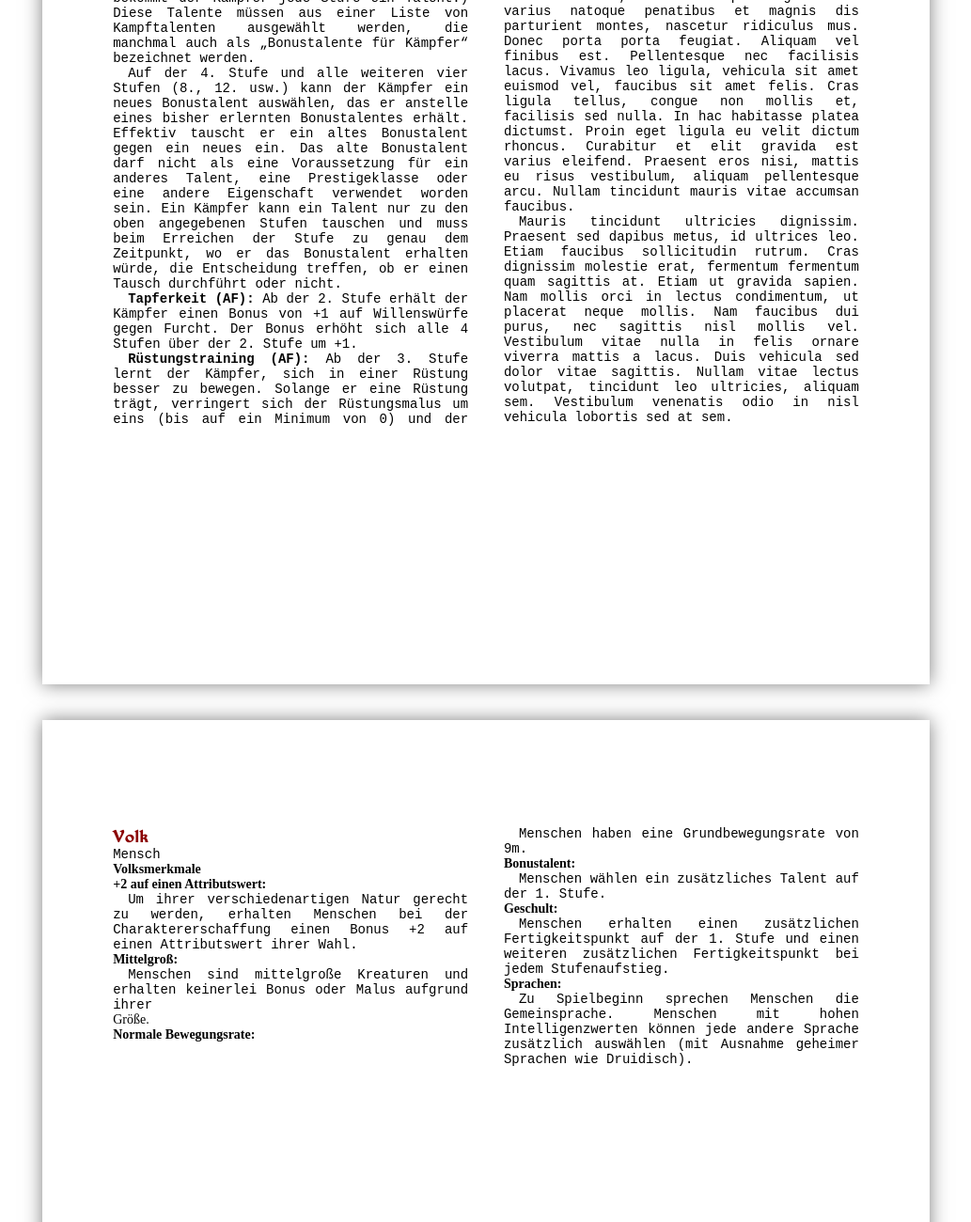
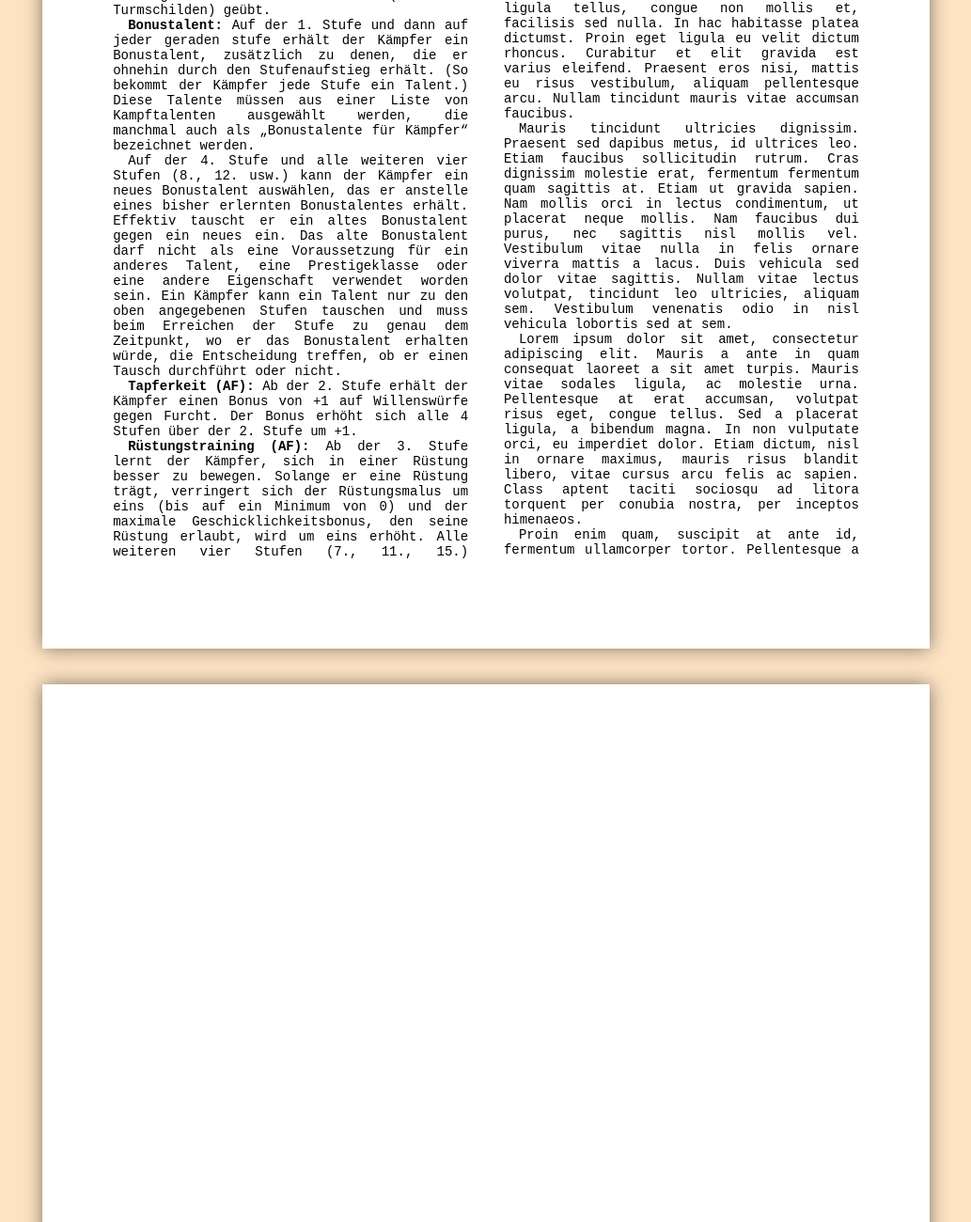
Before and after one commit to jotiheranbnach/rpg-rulebook-template, a website: page src/index.html in a window 1280 px wide. Shown: the part 680-1980 px from the top of the page at 94% size, without its empty margins (123-1156 px from the left). Drawn offline with Linux system fonts and the light colour scheme; a web font is replaced by a local one.

Commit message:
Minor tweaks to file structure and content.

```diff
--- a/src/index.html
+++ b/src/index.html
@@ -17,6 +17,9 @@
 <div class="book">
     <div class="page" size="A4">
         <h3>Klasse</h3>
+        <p>Lorem ipsum dolor sit amet, consectetur adipiscing elit. Mauris a ante in quam consequat laoreet a sit amet
+            turpis. Mauris vitae sodales ligula, ac molestie urna. Pellentesque at erat accumsan, volutpat risus eget,
+            congue tellus. Sed a placerat ligula, a bibendum magna.</p>
         <p>Lorem ipsum dolor sit amet, consectetur adipiscing elit. Mauris a ante in quam consequat laoreet a sit amet
             turpis. Mauris vitae sodales ligula, ac molestie urna. Pellentesque at erat accumsan, volutpat risus eget,
             congue tellus. Sed a placerat ligula, a bibendum magna.</p>
@@ -61,8 +64,24 @@
             Waffengruppen eine auswählen. Immer wenn er
             einen Angriff mit einer Waffe aus der gewählten Gruppe durchführt, erhält er einen Bonus von +1 auf den
             Angriff und den Schaden.</p>
-        <br>
-        <br>
+        <p>Lorem ipsum dolor sit amet, consectetur adipiscing elit. Mauris a ante in quam consequat laoreet a sit amet
+            turpis. Mauris vitae sodales ligula, ac molestie urna. Pellentesque at erat accumsan, volutpat risus eget,
+            congue tellus. Sed a placerat ligula, a bibendum magna. In non vulputate orci, eu imperdiet dolor. Etiam
+            dictum, nisl in ornare maximus, mauris risus blandit libero, vitae cursus arcu felis ac sapien. Class aptent
+            taciti sociosqu ad litora torquent per conubia nostra, per inceptos himenaeos.</p>
+        <p>Proin enim quam, suscipit at ante id, fermentum ullamcorper tortor. Pellentesque a maximus mauris, ac
+            ullamcorper augue. Orci varius natoque penatibus et magnis dis parturient montes, nascetur ridiculus mus.
+            Donec porta porta feugiat. Aliquam vel finibus est. Pellentesque nec facilisis lacus. Vivamus leo ligula,
+            vehicula sit amet euismod vel, faucibus sit amet felis. Cras ligula tellus, congue non mollis et, facilisis
+            sed nulla. In hac habitasse platea dictumst. Proin eget ligula eu velit dictum rhoncus. Curabitur et elit
+            gravida est varius eleifend. Praesent eros nisi, mattis eu risus vestibulum, aliquam pellentesque arcu.
+            Nullam tincidunt mauris vitae accumsan faucibus.</p>
+        <p>Mauris tincidunt ultricies dignissim. Praesent sed dapibus metus, id ultrices leo. Etiam faucibus
+            sollicitudin rutrum. Cras dignissim molestie erat, fermentum fermentum quam sagittis at. Etiam ut gravida
+            sapien. Nam mollis orci in lectus condimentum, ut placerat neque mollis. Nam faucibus dui purus, nec
+            sagittis nisl mollis vel. Vestibulum vitae nulla in felis ornare viverra mattis a lacus. Duis vehicula sed
+            dolor vitae sagittis. Nullam vitae lectus volutpat, tincidunt leo ultricies, aliquam sem. Vestibulum
+            venenatis odio in nisl vehicula lobortis sed at sem.</p>
         <p>Lorem ipsum dolor sit amet, consectetur adipiscing elit. Mauris a ante in quam consequat laoreet a sit amet
             turpis. Mauris vitae sodales ligula, ac molestie urna. Pellentesque at erat accumsan, volutpat risus eget,
             congue tellus. Sed a placerat ligula, a bibendum magna. In non vulputate orci, eu imperdiet dolor. Etiam
@@ -84,51 +103,9 @@
     </div>
 
     <div class="page" size="A4">
-        <h3>Volk</h3>
-        <p>Mensch</p>
-        <strong>Volksmerkmale</strong>
-        <h4>+2 auf einen Attributswert:</h4>
-        <p>Um ihrer verschiedenartigen Natur gerecht zu werden, erhalten Menschen bei der Charaktererschaffung einen
-            Bonus
-            +2 auf einen Attributswert ihrer Wahl.</p>
-        <h4>Mittelgroß:</h4>
-        <p>Menschen sind mittelgroße Kreaturen und erhalten keinerlei Bonus oder Malus aufgrund ihrer</p>Größe.<h4>
-        Normale
-        Bewegungsrate:</h4>
-        <p>Menschen haben eine Grundbewegungsrate von 9m.</p>
-        <h4>Bonustalent:</h4>
-        <p>Menschen wählen ein zusätzliches Talent auf der 1. Stufe.</p>
-        <h4>Geschult:</h4>
-        <p>Menschen erhalten einen zusätzlichen Fertigkeitspunkt auf der 1. Stufe und einen weiteren zusätzlichen
-            Fertigkeitspunkt bei jedem Stufenaufstieg.</p>
-        <h4>Sprachen:</h4>
-        <p>Zu Spielbeginn sprechen Menschen die Gemeinsprache. Menschen mit hohen Intelligenzwerten können jede
-            andere
-            Sprache zusätzlich auswählen (mit Ausnahme geheimer Sprachen wie Druidisch).</p>
     </div>
 
     <div class="page" size="A4">
-        <h3>Volk</h3>
-        <p>Mensch</p>
-        <strong>Volksmerkmale</strong>
-        <h4>+2 auf einen Attributswert:</h4>
-        <p>Um ihrer verschiedenartigen Natur gerecht zu werden, erhalten Menschen bei der Charaktererschaffung einen
-            Bonus
-            +2 auf einen Attributswert ihrer Wahl.</p>
-        <h4>Mittelgroß:</h4>
-        <p>Menschen sind mittelgroße Kreaturen und erhalten keinerlei Bonus oder Malus aufgrund ihrer</p>Größe.<h4>
-        Normale
-        Bewegungsrate:</h4>
-        <p>Menschen haben eine Grundbewegungsrate von 9m.</p>
-        <h4>Bonustalent:</h4>
-        <p>Menschen wählen ein zusätzliches Talent auf der 1. Stufe.</p>
-        <h4>Geschult:</h4>
-        <p>Menschen erhalten einen zusätzlichen Fertigkeitspunkt auf der 1. Stufe und einen weiteren zusätzlichen
-            Fertigkeitspunkt bei jedem Stufenaufstieg.</p>
-        <h4>Sprachen:</h4>
-        <p>Zu Spielbeginn sprechen Menschen die Gemeinsprache. Menschen mit hohen Intelligenzwerten können jede
-            andere
-            Sprache zusätzlich auswählen (mit Ausnahme geheimer Sprachen wie Druidisch).</p>
     </div>
 </div>
 
--- a/src/styles/_structure.scss
+++ /dev/null
@@ -1,31 +0,0 @@
-@import "variables";
-
-.head {
-  position: fixed;
-  top: 0;
-  left: 0;
-  right: 0;
-  height: 5vh;
-
-  display: flex;
-  align-items: center;
-  background-color: darkslategray;
-  padding: 0 $page-gap;
-
-  h1 {
-    color: white;
-  }
-}
-
-.book {
-  background-color: white;
-  display: flex;
-  flex-direction: column;
-  align-items: center;
-
-  padding: 5vh $page-gap $page-gap $page-gap;
-  @media print{
-    display: inherit;
-    padding: 0;
-  }
-}
--- /dev/null
+++ b/src/styles/book/_book.scss
@@ -0,0 +1,20 @@
+@import "../core/variables";
+
+@page {
+    size: A4;
+    margin: $a4-margin-top $a4-margin-right $a4-margin-bottom $a4-margin-left;
+}
+
+.book {
+  background-color: bisque;
+  display: flex;
+  flex-direction: column;
+  align-items: center;
+
+  padding: 5vh $page-gap $page-gap $page-gap;
+
+  @media print{
+    display: inherit;
+    padding: 0;
+  }
+}
--- a/src/styles/_page.scss
+++ b/src/styles/book/_page.scss
@@ -1,4 +1,4 @@
-@import "variables";
+@import "../core/variables";
 
 .page {
   background-color: white;
--- a/src/styles/_typography.scss
+++ b/src/styles/book/_typography.scss
@@ -17,7 +17,4 @@ p {
   font-family: "Source Serif Pro", monospace;
   text-align: justify;
   text-indent: 1rem;
-  //&:first-line{
-  //  text-indent: 0;
-  //}
 }
--- /dev/null
+++ b/src/styles/core/_head.scss
@@ -0,0 +1,18 @@
+@import "variables";
+
+.head {
+    position: fixed;
+    top: 0;
+    left: 0;
+    right: 0;
+    height: 5vh;
+
+    display: flex;
+    align-items: center;
+    background-color: darkslategray;
+    padding: 0 $page-gap;
+
+    h1 {
+        color: white;
+    }
+}
--- a/src/styles/_variables.scss
+++ b/src/styles/core/_variables.scss
@@ -3,9 +3,9 @@
 $a4-page-width: 21cm;
 $a4-page-height: 29.7cm;
 
-$a4-margin-top: 3cm;
+$a4-margin-top: 2.5cm;
 $a4-margin-right: 2cm;
-$a4-margin-bottom: 3cm;
+$a4-margin-bottom: 2.5cm;
 $a4-margin-left: 2cm;
 
 // Display variables
--- a/src/styles/styles.scss
+++ b/src/styles/styles.scss
@@ -1,8 +1,9 @@
 // Base styles
-@import "variables";
-@import "global";
-@import "fonts";
+@import "core/variables";
+@import "core/global";
+@import "core/fonts";
+@import "core/head";
 // Book related
-@import "structure";
-@import "page";
-@import "typography";
+@import "book/book";
+@import "book/page";
+@import "book/typography";
```
Also changed, not shown: src/styles/core/_fonts.scss (line endings or trailing spaces), src/styles/core/_global.scss (renamed from src/styles/_global.scss), src/styles/styles.css, 1 other file.
